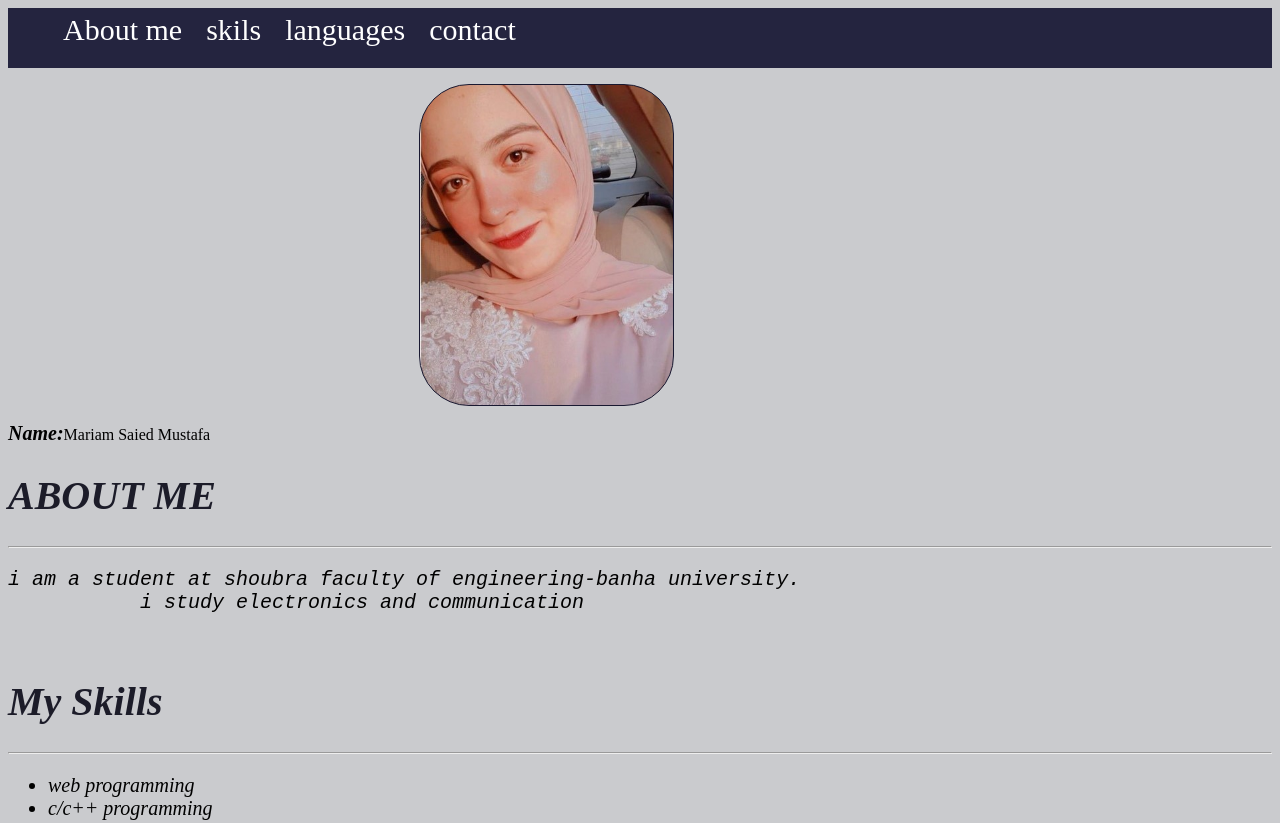
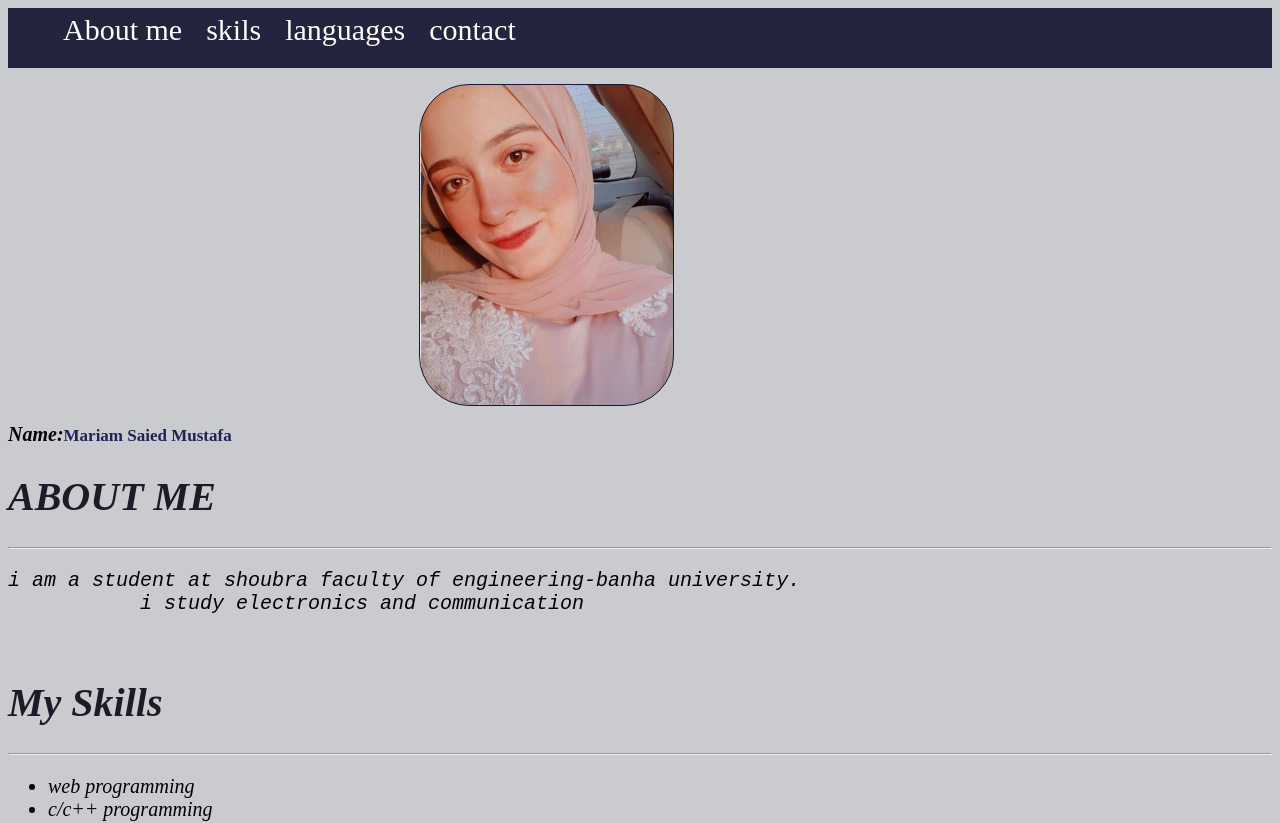
Before and after one commit to Mariam-Saied/cv, a plain HTML site: page index.html in a window 1280 px wide. Shown: the top 823 px of the page. Drawn offline with Linux system fonts and the light colour scheme.

Commit message:
Update cv.css

```diff
--- a/cv.css
+++ b/cv.css
@@ -25,6 +25,14 @@ div.im{
     height: 320px;
     border: 1px solid rgb(25, 25, 49);
     border-radius:50px;
+
+}
+
+.n{
+   font-size: 17px;
+   color: rgb(33, 34, 87);
+   font-weight: bold;
+
 
 }
 #about{
```
